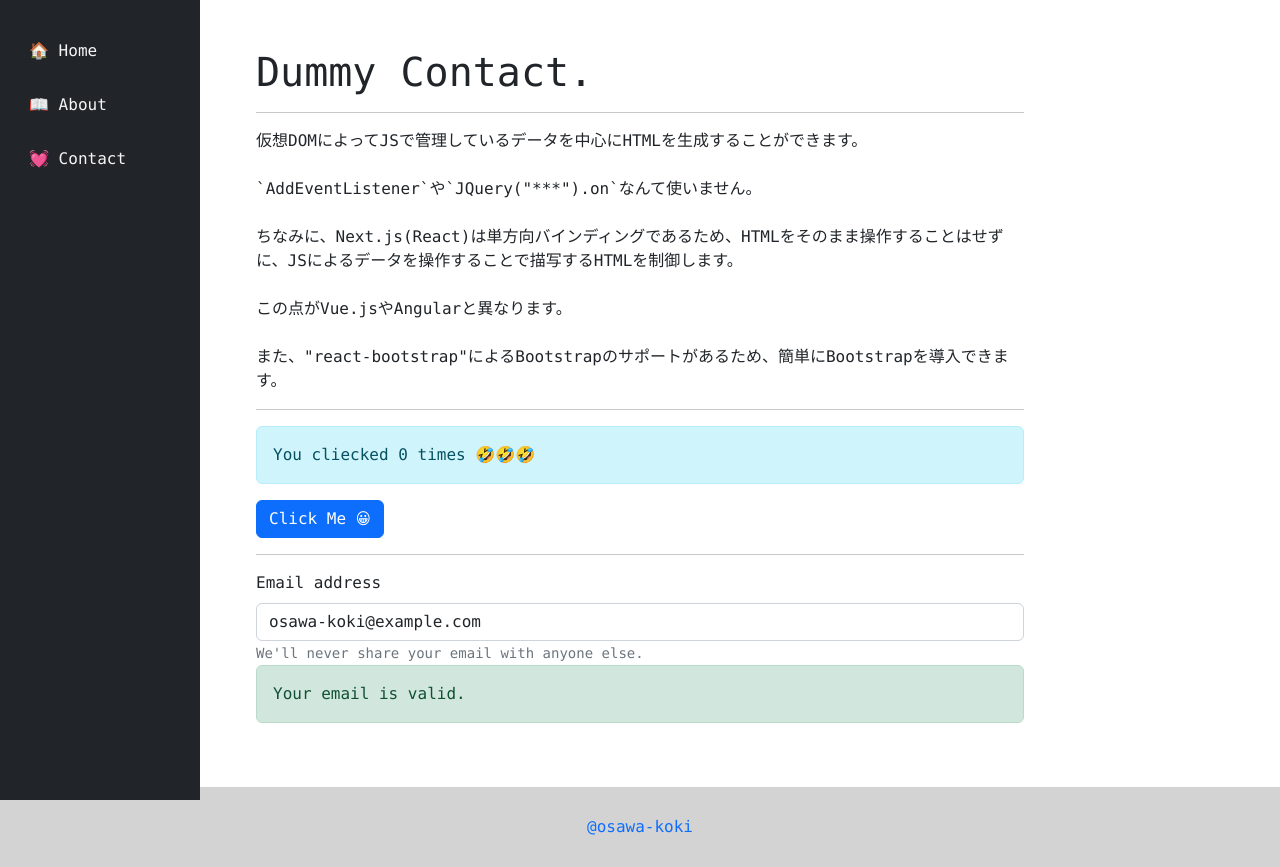
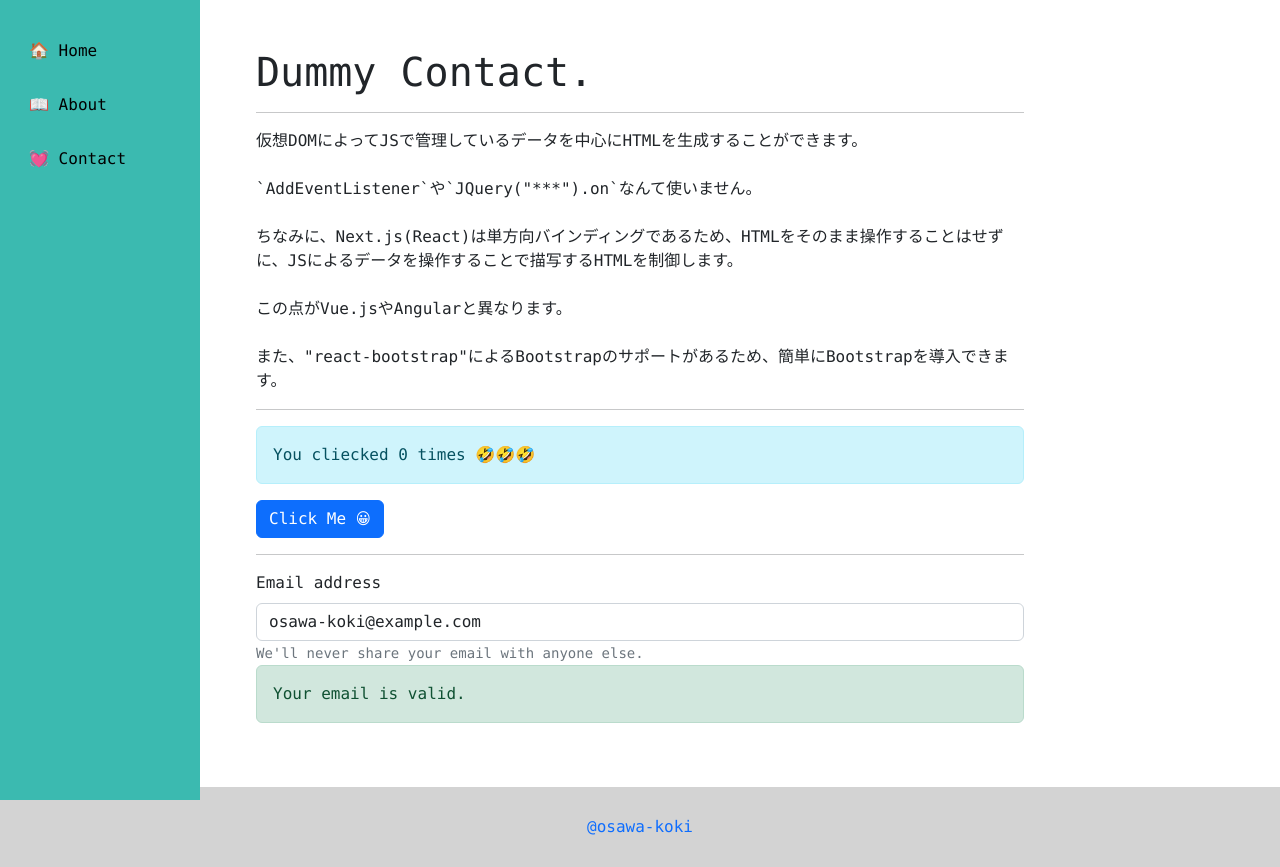
Before and after one commit to osawa-koki/enegaeru-sample, a Next.js app: page /contact in a window 1280 px wide. Built offline with nearby package versions, Linux system fonts and the light colour scheme.

Commit message:
メニューのデザイン変えた。

```diff
--- a/components/menu.tsx
+++ b/components/menu.tsx
@@ -24,7 +24,7 @@ function Menu() {
       {
         pages.map((page, index: number) => {
           return (
-            <Link key={index} href={page.path} className={`btn ${current_page === `${setting.basePath}${page.path}` ? 'btn-primary' : ''}`} onClick={PageChanged}>
+            <Link key={index} href={page.path} className={`btn ${current_page === `${setting.basePath}${page.path}` ? 'btn-light' : ''}`} onClick={PageChanged}>
               {page.emoji}&nbsp;{page.name}
             </Link>
           )
@@ -32,7 +32,7 @@ function Menu() {
       }
       </div>
       <div id="ToMenu">
-        <Button id="Closer" variant="primary" className={`btn-close btn-close-white ${menu_open ? 'on' : ''}`} onClick={() => {setMenuOpen(false)}}></Button>
+        <Button id="Closer" variant="light" className={`btn-close btn-close-white ${menu_open ? 'on' : ''}`} onClick={() => {setMenuOpen(false)}}></Button>
         <BsGearFill id="Opener" className={menu_open ? 'off' : ''} onClick={() => {setMenuOpen(true)}}></BsGearFill>
       </div>
     </>
--- a/styles/menu.scss
+++ b/styles/menu.scss
@@ -5,7 +5,7 @@
   top: 0;
   left: 0;
   margin: 0;
-  background-color: RGBA(33, 37, 41, var(--bs-bg-opacity, 1));
+  background-color: #3bbab0;
   z-index: 99;
   @include media-breakpoint-down(md) {
     margin: 0;
@@ -28,7 +28,7 @@
   display: flex;
   flex-direction: column;
   a {
-    color: whitesmoke;
+    color: black;
     margin-top: 1rem;
     text-align: left;
   }
```
